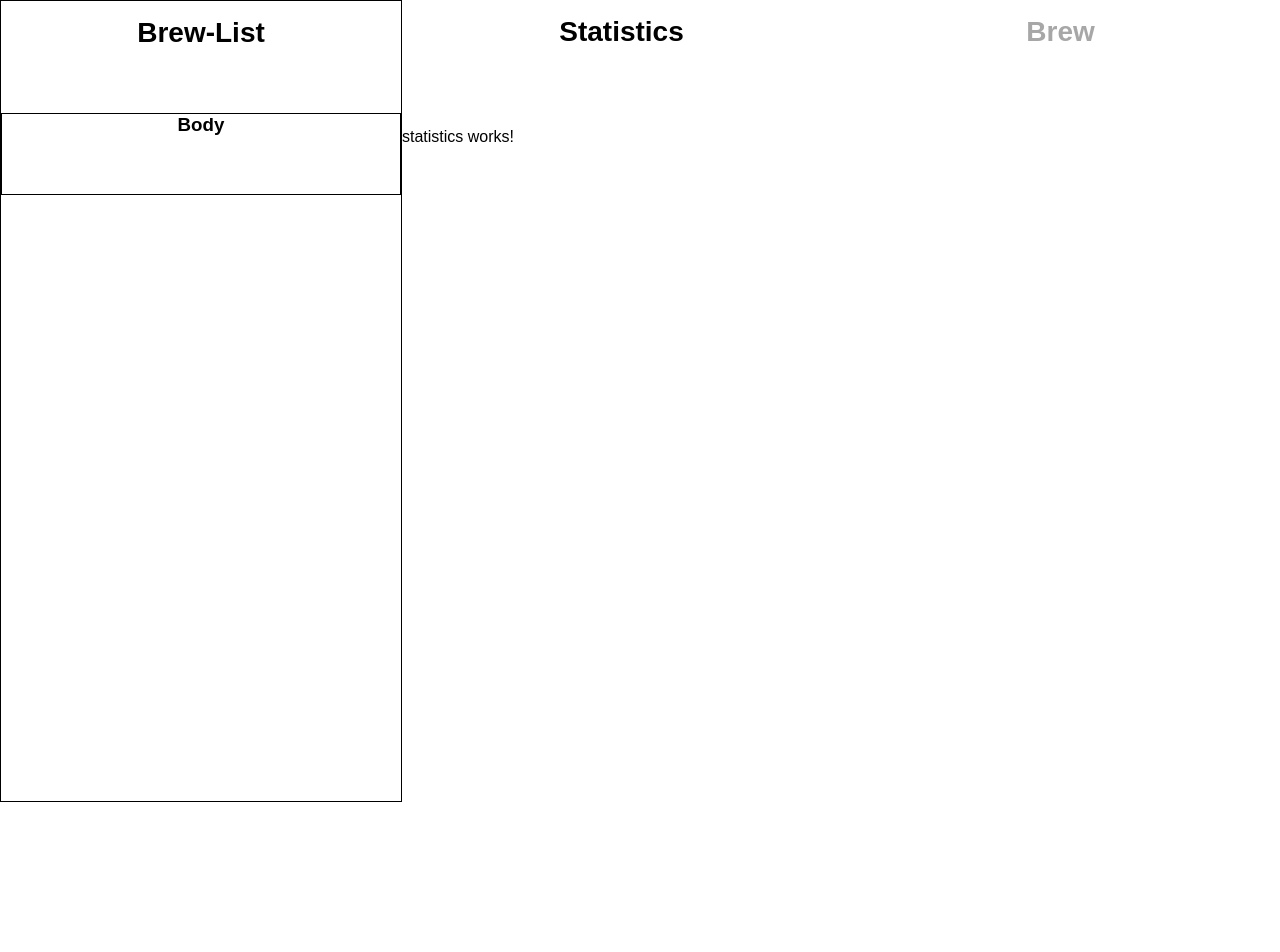
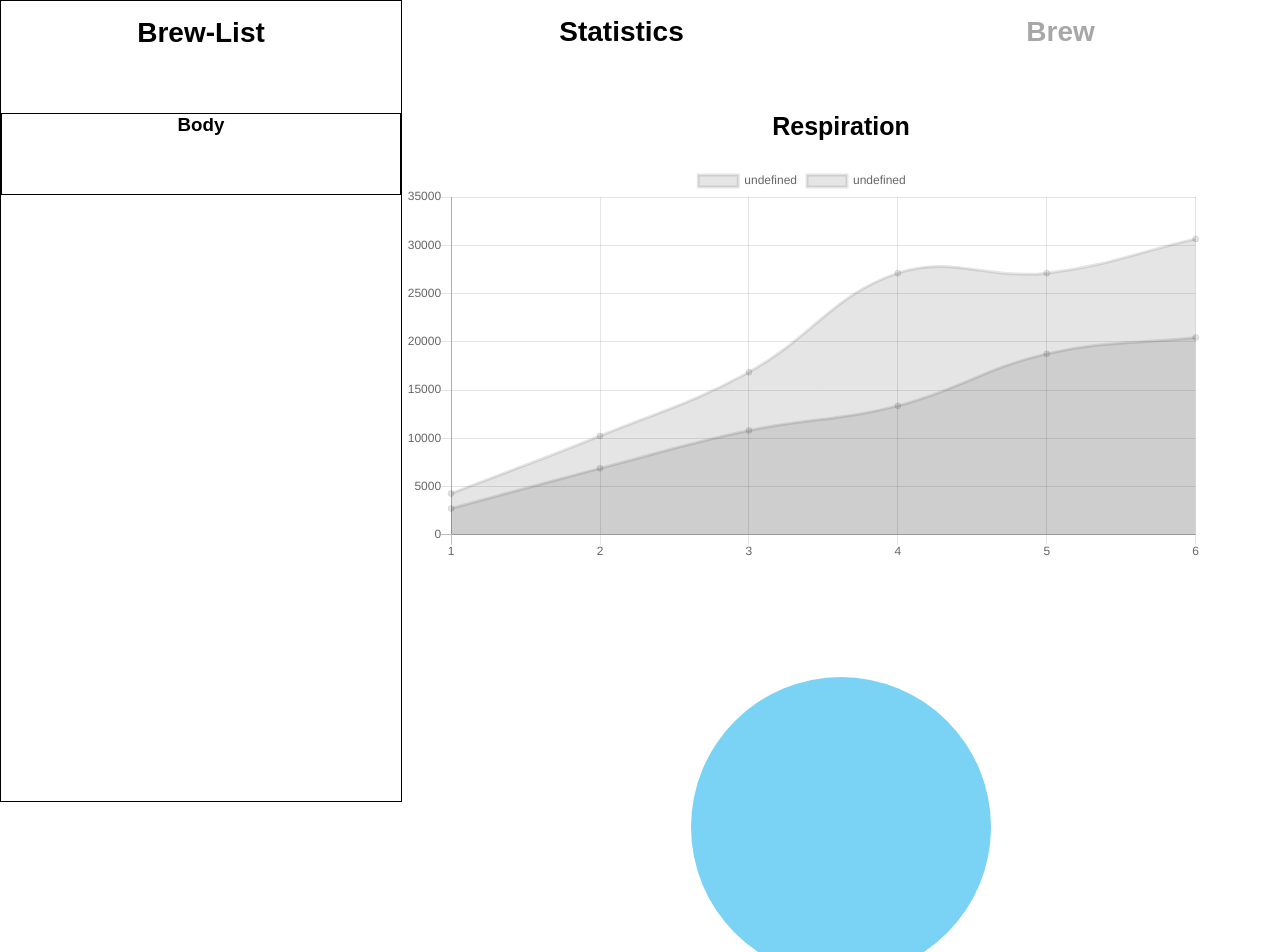
Before and after one commit to gormaar/brew_monitor, an Angular app in the folder src/brew-monitor.Frontend/: page / in a window 1280 px wide. Shown: the top 952 px of the page. Before the commit the page ends 912 px from the top, so only its background shows below. Built offline with nearby package versions, Linux system fonts and the light colour scheme.

Commit message:
Added respiration and temperature components to frontend

```diff
--- a/src/brew-monitor.Frontend/src/app/app.module.ts
+++ b/src/brew-monitor.Frontend/src/app/app.module.ts
@@ -8,6 +8,8 @@ import { BrewListComponent } from './components/brew-list/brew-list.component';
 import { MainComponent } from './components/main/main.component';
 import { StatisticsComponent } from './components/statistics/statistics.component';
 import { BrewComponent } from './components/brew/brew.component';
+import { RespirationComponent } from './components/respiration/respiration.component';
+import { TemperatureComponent } from './components/temperature/temperature.component';
 
 @NgModule({
   declarations: [
@@ -16,7 +18,9 @@ import { BrewComponent } from './components/brew/brew.component';
     BrewListComponent,
     MainComponent,
     StatisticsComponent,
-    BrewComponent
+    BrewComponent,
+    RespirationComponent,
+    TemperatureComponent
   ],
   imports: [
     BrowserModule,
--- a/src/brew-monitor.Frontend/src/app/components/home/home.component.scss
+++ b/src/brew-monitor.Frontend/src/app/components/home/home.component.scss
@@ -1,6 +1,9 @@
 .container {
   display: flex;
   height: 100%;
+
+  .brew-list {
+  }
 
   .main-page {
     width: 100%;
--- /dev/null
+++ b/src/brew-monitor.Frontend/src/app/components/respiration/respiration.component.html
@@ -0,0 +1,10 @@
+<div class="respiration">
+  <h4 class="respiration__header">Respiration</h4>
+  <div class="respiration__chart">
+    <canvas id="canvas">{{ chart }}</canvas>
+  </div>
+  <div class="respiration__blinker-container">
+    <!-- Insert [ngClass] for blinking based on resp data below -->
+    <div class="respiration__blinker"></div>
+  </div>
+</div>
--- /dev/null
+++ b/src/brew-monitor.Frontend/src/app/components/respiration/respiration.component.scss
@@ -0,0 +1,45 @@
+.respiration {
+  display: flex;
+  flex-direction: row;
+  flex-wrap: wrap;
+  width: 100%;
+  height: calc(var(--grid) * 60);
+
+  .respiration__header {
+    width: 100%;
+    font-size: 25px;
+    display: inline-block;
+    margin: 0 auto;
+    text-align: center;
+    margin-bottom: calc(var(--grid) * 3);
+  }
+
+  .respiration__chart {
+    width: calc(var(--grid) * 100);
+    height: 100%;
+  }
+
+  .respiration__blinker-container {
+    display: inline-block;
+    width: auto;
+    flex-grow: 1;
+
+    .respiration__blinker {
+      width: 300px;
+      height: 300px;
+      border-radius: 50%;
+      background-color: rgb(122, 210, 245);
+      margin: 0 auto;
+      margin-top: calc(var(--grid) * 4);
+    }
+
+    .respiration__blinker--blink {
+      width: 300px;
+      height: 300px;
+      border-radius: 50%;
+      background-color: rgb(157, 221, 247);
+      margin: 0 auto;
+      margin-top: calc(var(--grid) * 4);
+    }
+  }
+}
--- /dev/null
+++ b/src/brew-monitor.Frontend/src/app/components/respiration/respiration.component.ts
@@ -0,0 +1,45 @@
+import { Component, OnInit } from "@angular/core";
+import { Chart } from "chart.js";
+
+@Component({
+  selector: "app-respiration",
+  templateUrl: "./respiration.component.html",
+  styleUrls: ["./respiration.component.scss"],
+})
+export class RespirationComponent implements OnInit {
+  chart: Chart;
+  nights: string[];
+  yatraList: number[];
+  expediaList: number[];
+
+  constructor() {}
+
+  ngOnInit(): void {
+    const data = [
+      { nights: 1, yatra: 2728, expedia: 4282 },
+      { nights: 2, yatra: 6886, expedia: 10243 },
+      { nights: 3, yatra: 10808, expedia: 16850 },
+      { nights: 4, yatra: 13361, expedia: 27111 },
+      { nights: 5, yatra: 18751, expedia: 27111 },
+      { nights: 6, yatra: 20440, expedia: 30658 },
+    ];
+    this.nights = data.map((item) => item.nights.toString());
+    this.yatraList = data.map((item) => item.yatra);
+    this.expediaList = data.map((item) => item.expedia);
+
+    this.chart = new Chart("canvas", {
+      type: "line",
+      data: {
+        labels: this.nights,
+        datasets: [
+          {
+            data: this.yatraList,
+          },
+          {
+            data: this.expediaList,
+          },
+        ],
+      },
+    });
+  }
+}
--- a/src/brew-monitor.Frontend/src/app/components/statistics/statistics.component.html
+++ b/src/brew-monitor.Frontend/src/app/components/statistics/statistics.component.html
@@ -1 +1,3 @@
-<p>statistics works!</p>
+<div class="statistics">
+  <app-respiration class="statistics__respiration"></app-respiration>
+</div>
--- a/src/brew-monitor.Frontend/src/app/components/statistics/statistics.component.scss
+++ b/src/brew-monitor.Frontend/src/app/components/statistics/statistics.component.scss
@@ -1,3 +1,9 @@
 .statistics {
   display: flex;
+  height: 100%;
+  width: 100%;
+
+  .statistics__respiration {
+    width: 100%;
+  }
 }
--- a/src/brew-monitor.Frontend/src/app/components/statistics/statistics.component.ts
+++ b/src/brew-monitor.Frontend/src/app/components/statistics/statistics.component.ts
@@ -1,5 +1,4 @@
 import { Component, OnInit } from "@angular/core";
-import { Chart } from "chart.js";
 
 @Component({
   selector: "app-statistics",
@@ -9,5 +8,5 @@ import { Chart } from "chart.js";
 export class StatisticsComponent implements OnInit {
   constructor() {}
 
-  ngOnInit(): void {}
+  ngOnInit() {}
 }
--- /dev/null
+++ b/src/brew-monitor.Frontend/src/app/components/temperature/temperature.component.html
@@ -0,0 +1 @@
+<p>temperature works!</p>
--- /dev/null
+++ b/src/brew-monitor.Frontend/src/app/components/temperature/temperature.component.ts
@@ -0,0 +1,15 @@
+import { Component, OnInit } from '@angular/core';
+
+@Component({
+  selector: 'app-temperature',
+  templateUrl: './temperature.component.html',
+  styleUrls: ['./temperature.component.scss']
+})
+export class TemperatureComponent implements OnInit {
+
+  constructor() { }
+
+  ngOnInit(): void {
+  }
+
+}
```
Also changed, not shown: src/brew-monitor.Frontend/src/app/components/temperature/temperature.component.scss (added), 2 other files (tests, documents, lock files or other folders).
